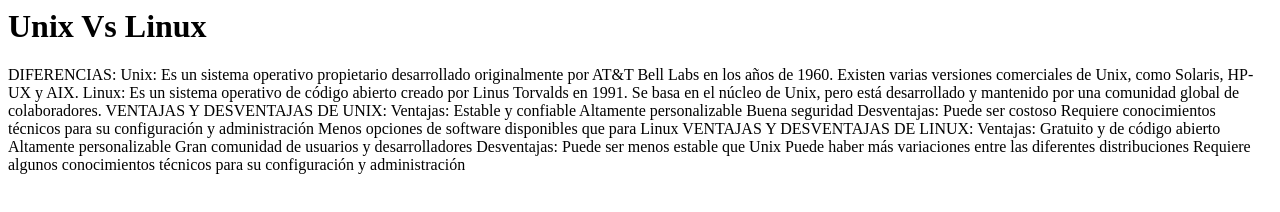
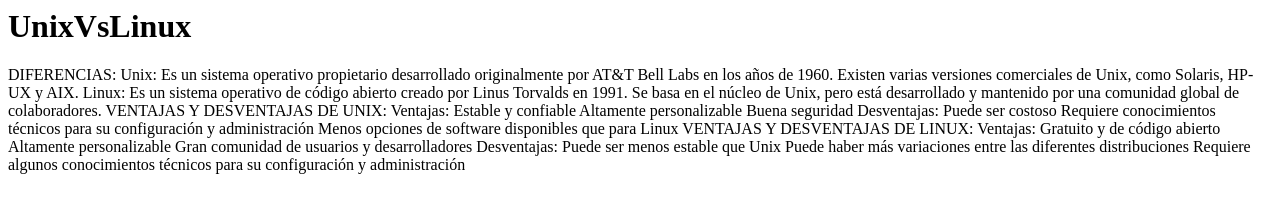
Before and after one commit to josemiguel3105/githubjosepage, a plain HTML site: page index.html in a window 1280 px wide. Drawn offline with Linux system fonts and the light colour scheme.

Commit message:
Update index.html

```diff
--- a/index.html
+++ b/index.html
@@ -1,4 +1,4 @@
-<h1>Unix Vs Linux</h1>
+<h1>UnixVsLinux</h1>
 DIFERENCIAS:
 
 Unix: Es un sistema operativo propietario desarrollado originalmente por AT&T Bell Labs en los años de 1960. Existen varias versiones comerciales de Unix, como Solaris, HP-UX y AIX.
```
